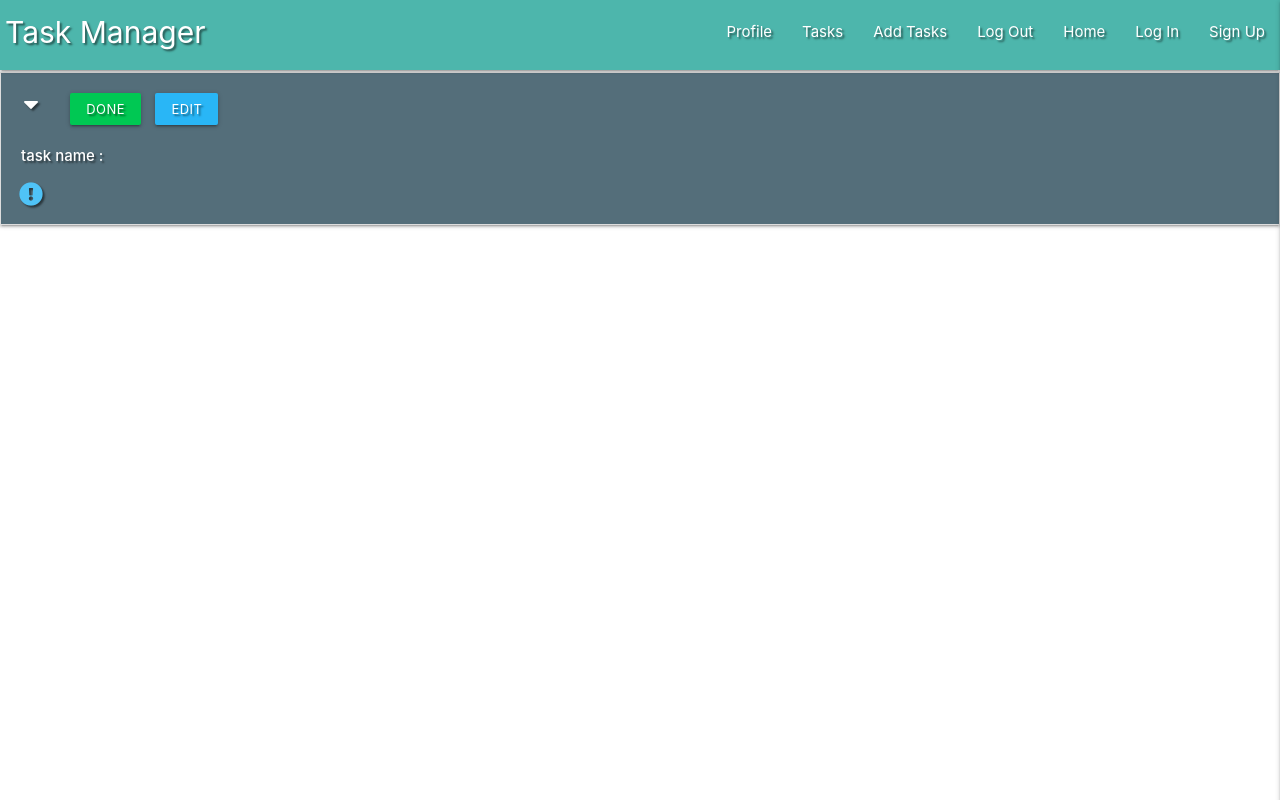
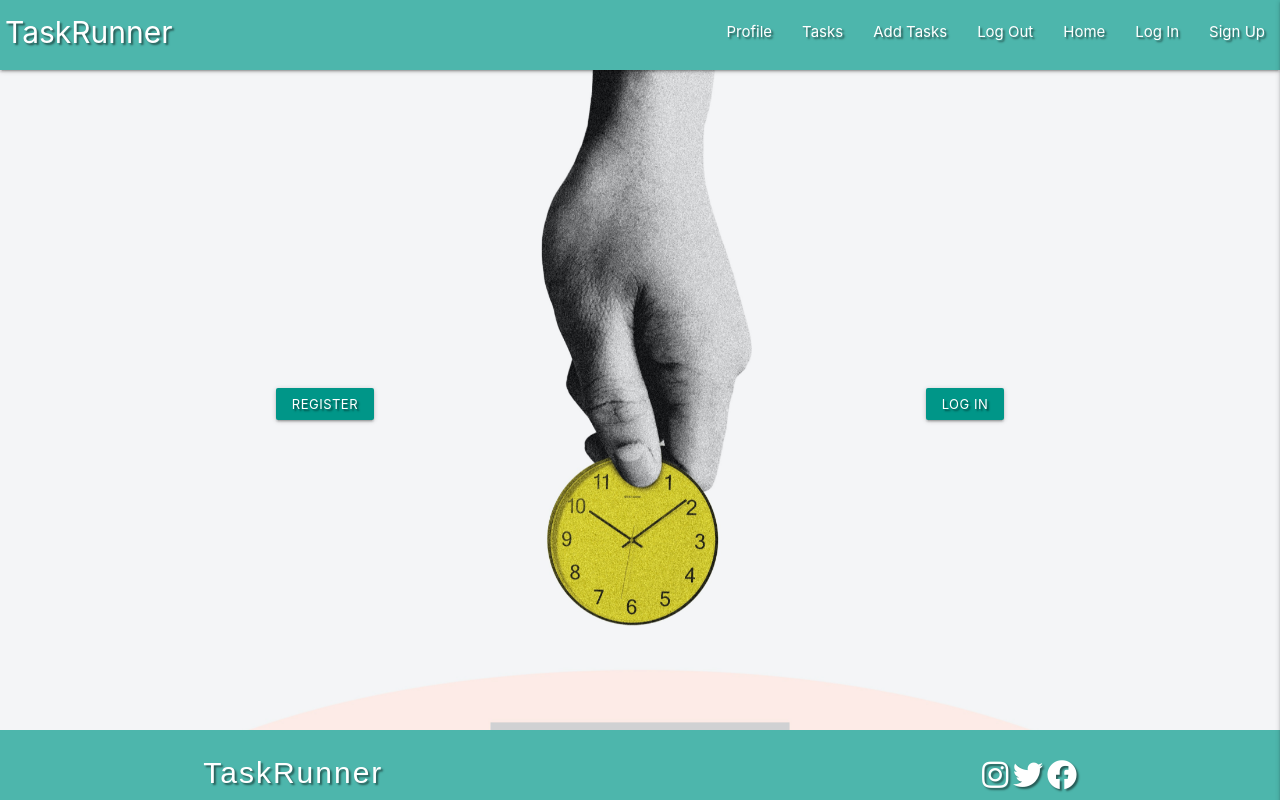
Before and after one commit to Gmanprodev/learning-php, a PHP site: page / in a window 1280 px wide. Run offline with PHP 8.4, Linux system fonts and the light colour scheme; data that the repository does not hold is empty; a stand-in replaces the project's code that opens the database connection; some web fonts are replaced.

Commit message:
created views for homepage, register and login page with css styling.

```diff
--- a/static/css/style.css
+++ b/static/css/style.css
@@ -35,3 +35,43 @@ body {
 .block {
     display: block;
 }
+
+.hero-container {
+    height: 100vh;
+    background: url("../images/heroimage.jpg") no-repeat center center fixed;
+    background-size: cover;
+    height: calc(100vh - 100px);
+    display: -webkit-box;
+    display: -ms-flexbox;
+    display: flex;
+    -webkit-box-align: center;
+    -ms-flex-align: center;
+    align-items: center;
+    -webkit-box-pack: center;
+    -ms-flex-pack: center;
+    justify-content: center;
+    position: relative;
+}
+
+.footer-text {
+    color: white;
+    letter-spacing: 2px;
+    font-size: 30px;
+    font-family: 'Yellowtail', sans-serif;
+    margin-top: 10px;
+}
+
+.social-links {
+    margin-top: 10px;
+}
+
+.footer {
+    position: absolute;
+    bottom: 0;
+    width: 100%;
+    height: 70px;
+}
+
+.overflow-hide {
+    overflow: hidden;
+}
--- a/views/index.view.php
+++ b/views/index.view.php
@@ -3,31 +3,26 @@
 
 <?php require('partials/head.php'); ?>
 
-<body>
+<body class="overflow-hide">
 
 <?php require('partials/nav.php'); ?>
 
-    <ul class="collapsible">
-        <li>
-            <div class="collapsible-header white-text blue-grey darken-1 text-shadow">
-                <div class="col s3">
-                    <i class="fas fa-caret-down"></i>
-                        <a href="#" class="btn-small green accent-4">Done</a>
-                        <a href="#" class="btn-small light-blue lighten-1">Edit</a>
-                        <strong class="block">task name :</strong>
-                        <i class="fas fa-exclamation-circle light-blue-text text-lighten-2 tooltipped"
-                            data-position="right" data-tooltip="URGENT!">
-                        </i>
-                </div>
+    <div class="container-fluid hero-container">
+        <div class="row">
+            <div class="col s12">
+                <p class="center-align">
+                    <a href="views/register.view.php" class=" btn-small teal text-shadow">Register</a>
+                </p>
             </div>
-            <div class="collapsible-body">
-                <strong>category name</strong>
-                <p>task description</p>
-                <p><em>by: task created by</em></p>
+        </div>
+        <div class="row">
+            <div class="col s12">
+                <p class="center-align">
+                    <a href="views/register.view.php" class=" btn-small teal text-shadow">Log In</a>
+                </p>
             </div>
-        </li>
-    </ul>
-
+        </div>
+    </div>
 
 <?php require('partials/footer.php'); ?>
 
--- a/views/partials/footer.php
+++ b/views/partials/footer.php
@@ -1,3 +1,20 @@
+<footer class="text-shadow teal lighten-2 footer page-footer">
+    <div class="container">
+        <div class="row">
+            <div class="col s6 left-align">
+                <a href="#" class="footer-text">TaskRunner</a>
+            </div>
+            <div class="col s6 right-align">
+                <div class="social-links">
+                    <a class="white-text hvr-wobble-skew" href="https://www.instagram.com" target="_blank"><i class="fab fa-instagram fa-2x"></i></a>
+                    <a class="white-text hvr-wobble-skew" href="https://www.twitter.com" target="_blank"><i class="fab fa-twitter fa-2x"></i></a>
+                    <a class="white-text hvr-wobble-skew" href="https://www.facebook.com" target="_blank"><i class="fab fa-facebook fa-2x"></i></a>
+                </div>
+            </div>
+        </div>
+    </div>
+</footer>
+
 <script src="https://code.jquery.com/jquery-3.6.0.min.js" integrity="sha256-/xUj+3OJU5yExlq6GSYGSHk7tPXikynS7ogEvDej/m4=" crossorigin="anonymous"></script>
 <script src="https://cdnjs.cloudflare.com/ajax/libs/materialize/1.0.0/js/materialize.min.js"></script>
 <script src="static/js/script.js"></script>
--- a/views/partials/nav.php
+++ b/views/partials/nav.php
@@ -2,14 +2,14 @@
     <div class="navbar-fixed">
         <nav class="nav-extended text-shadow teal lighten-2">
             <div class="nav-wrapper">
-                <a href="#" class="logo left-align">Task Manager</a>
+                <a href="#" class="logo left-align">TaskRunner</a>
                 <a href="#" data-target="mobile-demo" class="sidenav-trigger right"><i class="fas fa-bars"></i></a>
                 <ul class="right hide-on-med-and-down">
                     <li><a href="">Profile</a></li>
-                    <li><a href="">Tasks</a></li>
+                    <li><a href="tasks.view.php">Tasks</a></li>
                     <li><a href="">Add Tasks</a></li>
                     <li><a href="">Log Out</a></li>
-                    <li><a href="">Home</a></li>
+                    <li><a href="index.view.php">Home</a></li>
                     <li><a href="">Log In</a></li>
                     <li><a href="">Sign Up</a></li>
                 </ul>
@@ -17,7 +17,7 @@
         </nav>
     </div>
     <ul class="sidenav teal lighten-2" id="mobile-demo">
-        <li><h4 class="center-align white-text text-darken-4 sidenav-header">Task Manager</h4></li>
+        <li><h4 class="center-align white-text text-darken-4 sidenav-header">TaskRunner</h4></li>
         <li><a href="" class="white-text">Profile</a></li>
         <li><a href="" class="white-text">Tasks</a></li>
         <li><a href="" class="white-text">Add Tasks</a></li>
```
Also changed, not shown: views/login.view.php (added, +47 -0 lines), views/register.view.php (added, +48 -0 lines), views/tasks.view.php (+35 -0 lines), static/images/heroimage.jpg (added).
